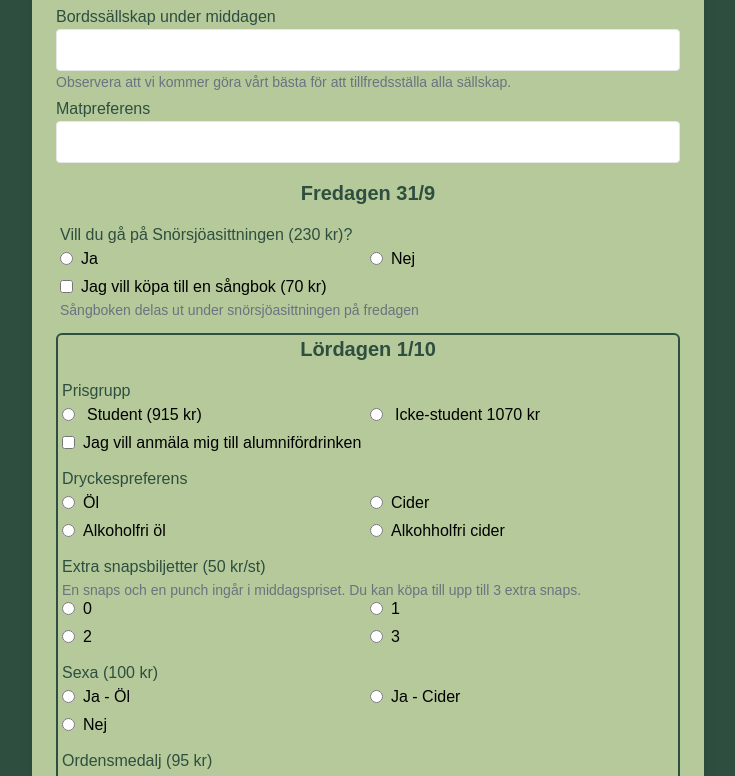
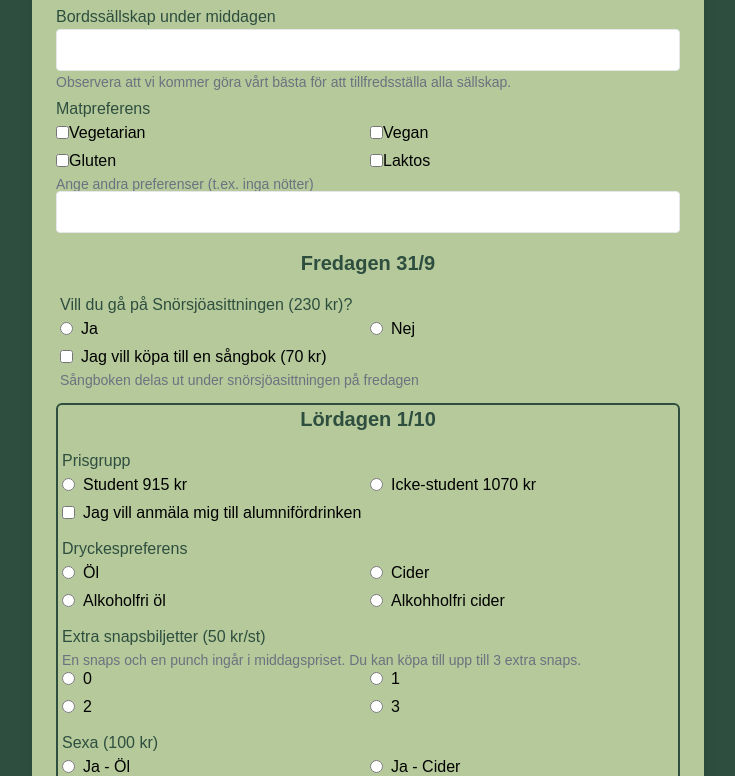
Before and after one commit to helsingkrona/HB-balhemsida, a Next.js app: page /anmodan in a window 1280 px wide. Shown: the part 827-1603 px from the top of the page, without its empty margins (272-1007 px from the left). Built offline with nearby package versions, Linux system fonts and the light colour scheme.

Commit message:
implemented advanced food preference and styling

```diff
--- a/app/anmodan/page.tsx
+++ b/app/anmodan/page.tsx
@@ -1,9 +1,6 @@
 "use client";
 
 import { useForm } from "react-hook-form";
-
-
-
 import { SignUpFormData } from "@/google_sheets/helper";
 
 export default function SignupPage() {
@@ -16,6 +13,15 @@ export default function SignupPage() {
 
   const onSubmit = async (data: SignUpFormData) => {
 
+    const selectedOptions = data.food_preference_options || [];  // fallback if nothing is checked
+    const custom = data.food_preference_custom || "";            // fallback if nothing typed
+
+    // ✅ Combine into one string
+    const allPreferences = [...selectedOptions, custom.trim()]
+      .filter(Boolean) // remove empty strings
+      .join(", ");
+
+    data.food_preference = allPreferences;
     //Skickar formulärsvaret till ´consollen i webläsaren för felsökning, plocka bort innan prod.
     console.log("Formulärdata:", data);
 
@@ -138,7 +144,23 @@ export default function SignupPage() {
             {/* Matpreferenser */}
             <div>
               <label className="form-label">Matpreferens</label>
-              <input {...register("food_preference")} className="border p-2 w-full rounded" />
+
+              <div className="form-answer-box">
+                {["Vegetarian", "Vegan", "Gluten", "Laktos"].map((option) => (
+                  <label key={option} className="form-answer-alternative">
+                    <input
+                      type="checkbox"
+                      value={option}
+                      {...register("food_preference_options")}
+                      className="accent-deepForestGreen"
+                    />
+                    {option}
+                  </label>
+                ))}
+              </div>
+              <label className="form-answer-tip">Ange andra preferenser (t.ex. inga nötter)</label>
+              <input {...register("food_preference_custom")} className="border p-2 w-full rounded" />
+
             </div>
           </div>
           {/* Anmälan till fredagssittningen */}
@@ -171,11 +193,11 @@ export default function SignupPage() {
             <div className="form-question">
               <label className="form-label">Prisgrupp</label>
               <div className="form-answer-box">
-                <label className="flex items-center gap-1 space-x-2">
+                <label className="form-answer-alternative">
                   <input type="radio" {...register("saturday_dinner", { required: "Välj ett alternativ" })} value="Student" />
-                  <span>Student (915 kr)</span>
+                  <span>Student 915 kr</span>
                 </label>
-                <label className="flex items-center gap-1 space-x-2">
+                <label className="form-answer-alternative ">
                   <input type="radio" {...register("saturday_dinner", { required: "Välj ett alternativ" })} value="Icke-student" />
                   <span>Icke-student 1070 kr</span>
                 </label>
@@ -300,7 +322,7 @@ export default function SignupPage() {
                     />
                     <label
                       htmlFor={`grad${option.value}`}
-                      className="ml-2 text-gray-900"
+                      className="ml-2 text-deepForestGreen"
                     >
                       {option.label}
                     </label>
```
